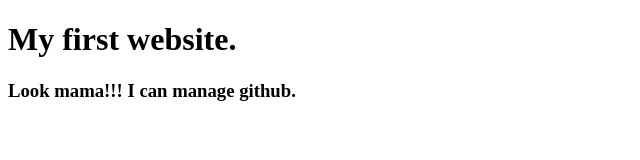
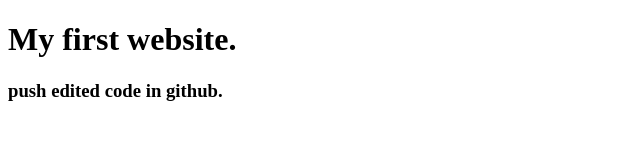
Before and after one commit to delwarJnu11/my-first-website, a plain HTML site: page index.html in a window 1280 px wide. Shown: the whole page, without its empty margins (0-640 px from the left). Drawn offline with Linux system fonts and the light colour scheme.

Commit message:
Some Changes

```diff
--- a/index.html
+++ b/index.html
@@ -8,6 +8,6 @@
 </head>
 <body>
     <h1>My first website.</h1>
-    <h3>Look mama!!! I can manage github.</h3>
+    <h3>push edited code in github.</h3>
 </body>
 </html>
```
